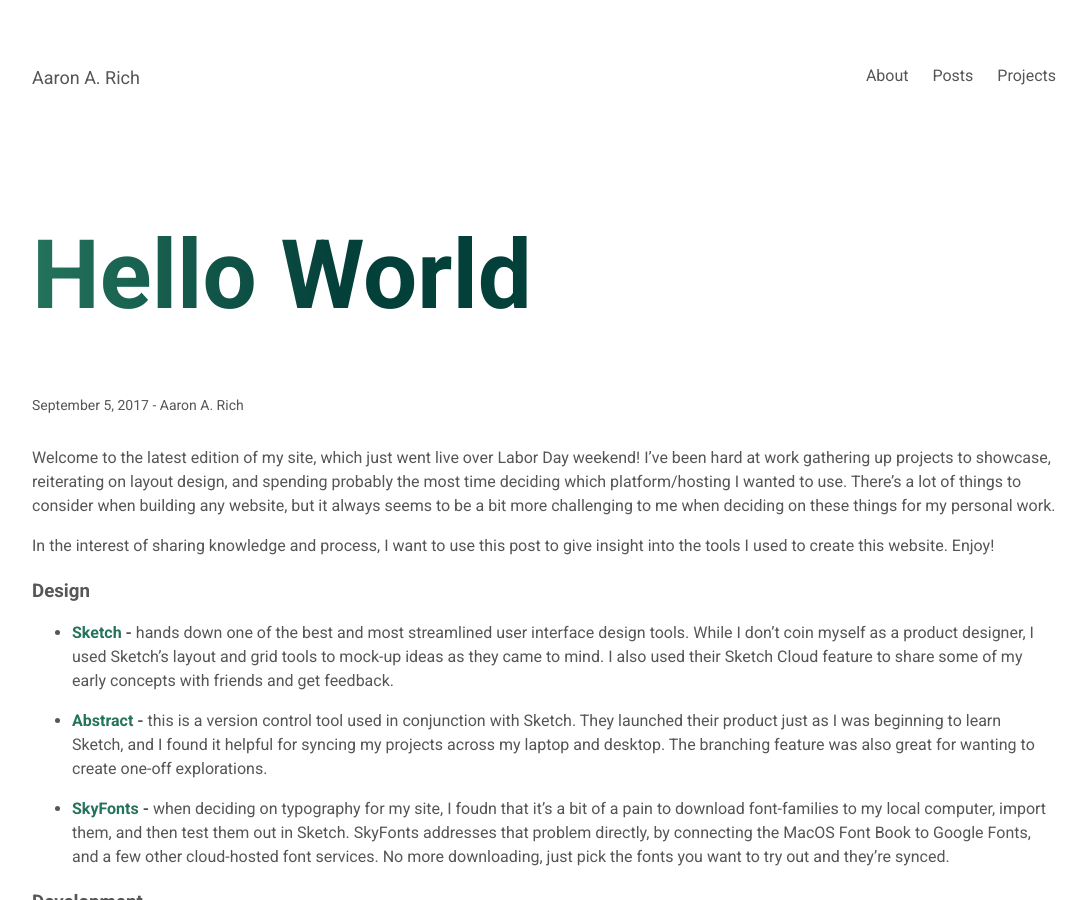
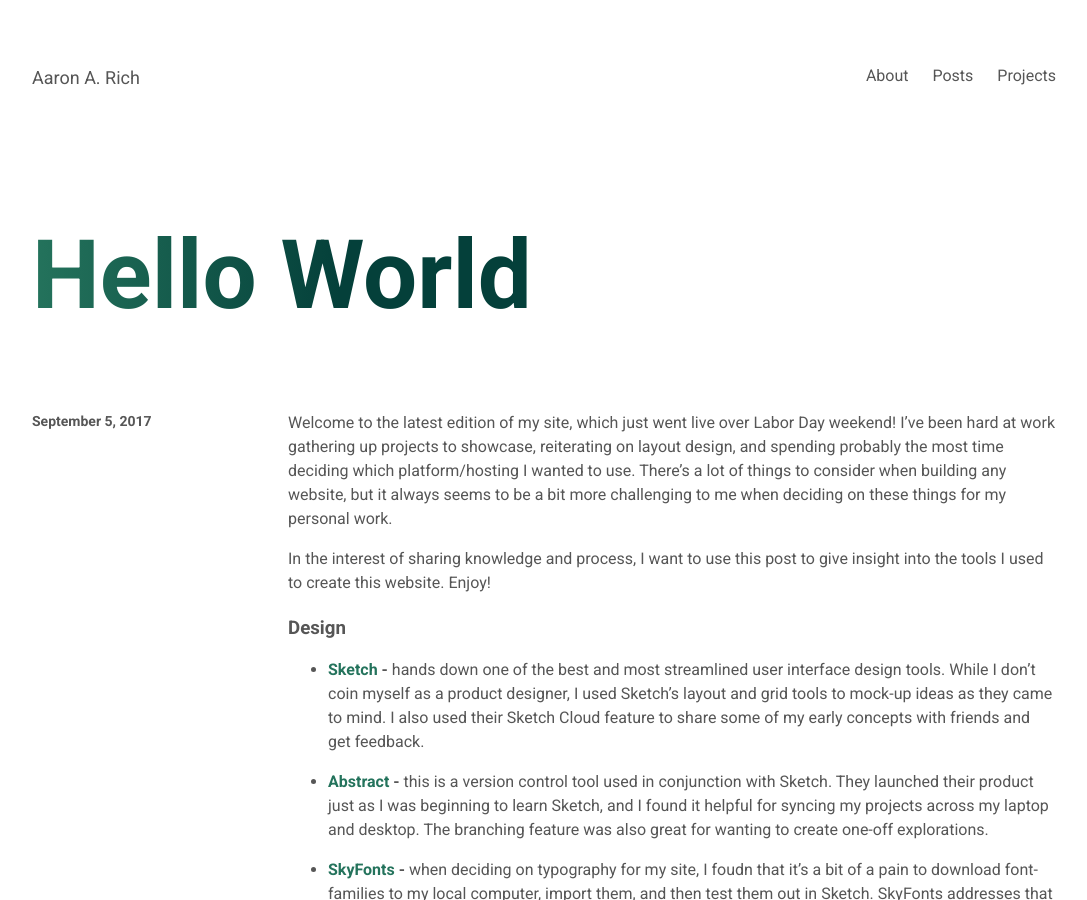
Before and after one commit to aaronarich/aaronarich.github.io, a Jekyll site: the page built from _posts/posts/2017-09-05-hello-world.md, in a window 1280 px wide and 900 px high. Shown: the whole window, without its empty margins (96-1183 px from the left). Built offline with Jekyll 4.4.1, drawn with Linux system fonts in a browser that asks for light colours.

Commit message:
Layout update for blog posts

```diff
--- a/_layouts/post.html
+++ b/_layouts/post.html
@@ -6,17 +6,15 @@ layout: default
 
   <header class="post-header">
     <h1 class="f2 f1-m f-headline-l gradient" itemprop="name headline">{{ page.title | escape }}</h1>
-    <p class="post-meta">
+    <span class="fl-ns mt3-ns f6 b w-25-l">
       <time datetime="{{ page.date | date_to_xmlschema }}" itemprop="datePublished">
         {% assign date_format = site.v1.date_format | default: "%B %-d, %Y" %}
         {{ page.date | date: date_format }}
       </time>
-      {% if page.author %}
-        - <span itemprop="author" itemscope itemtype="http://schema.org/Person"><span itemprop="name">{{ page.author }}</span></span>
-      {% endif %}</p>
+    </span>
   </header>
 
-  <div itemprop="articleBody">
+  <div class="fl-ns w-75-l"itemprop="articleBody">
     {{ content }}
   </div>
 
```
